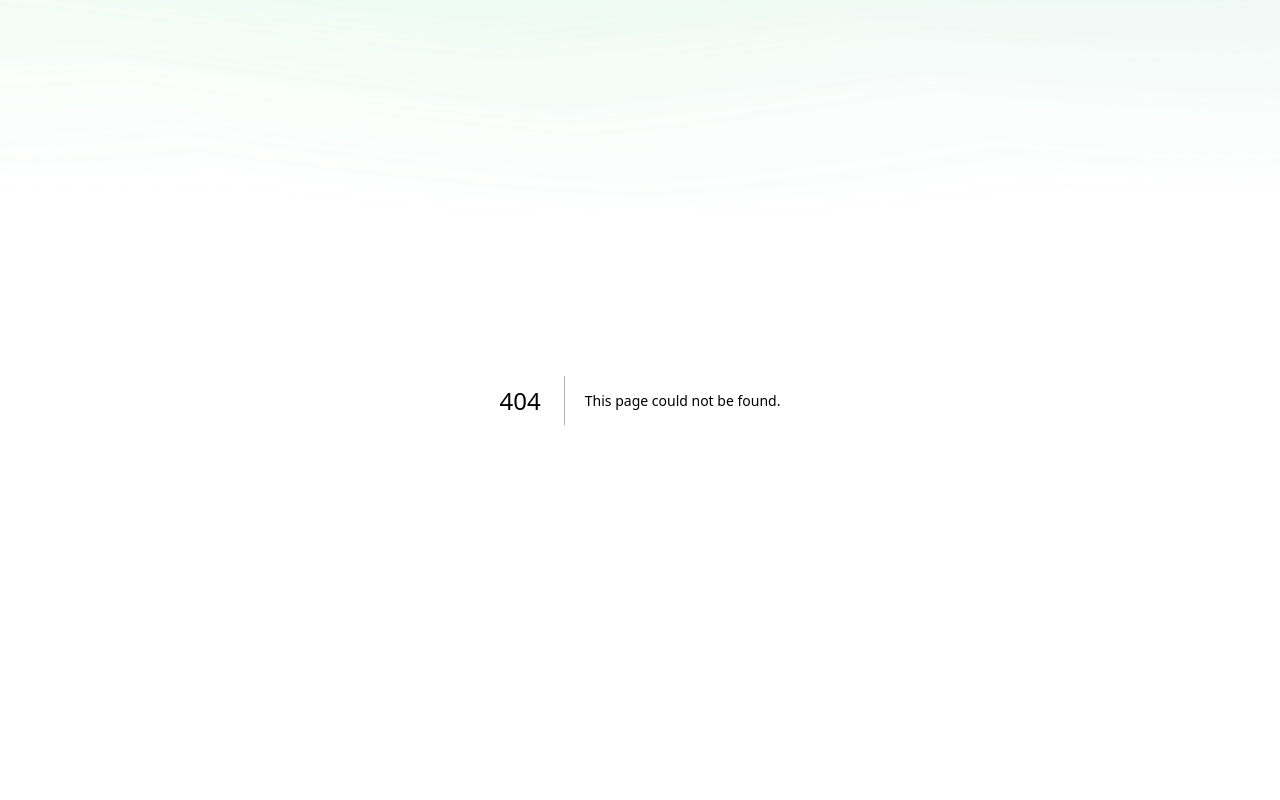
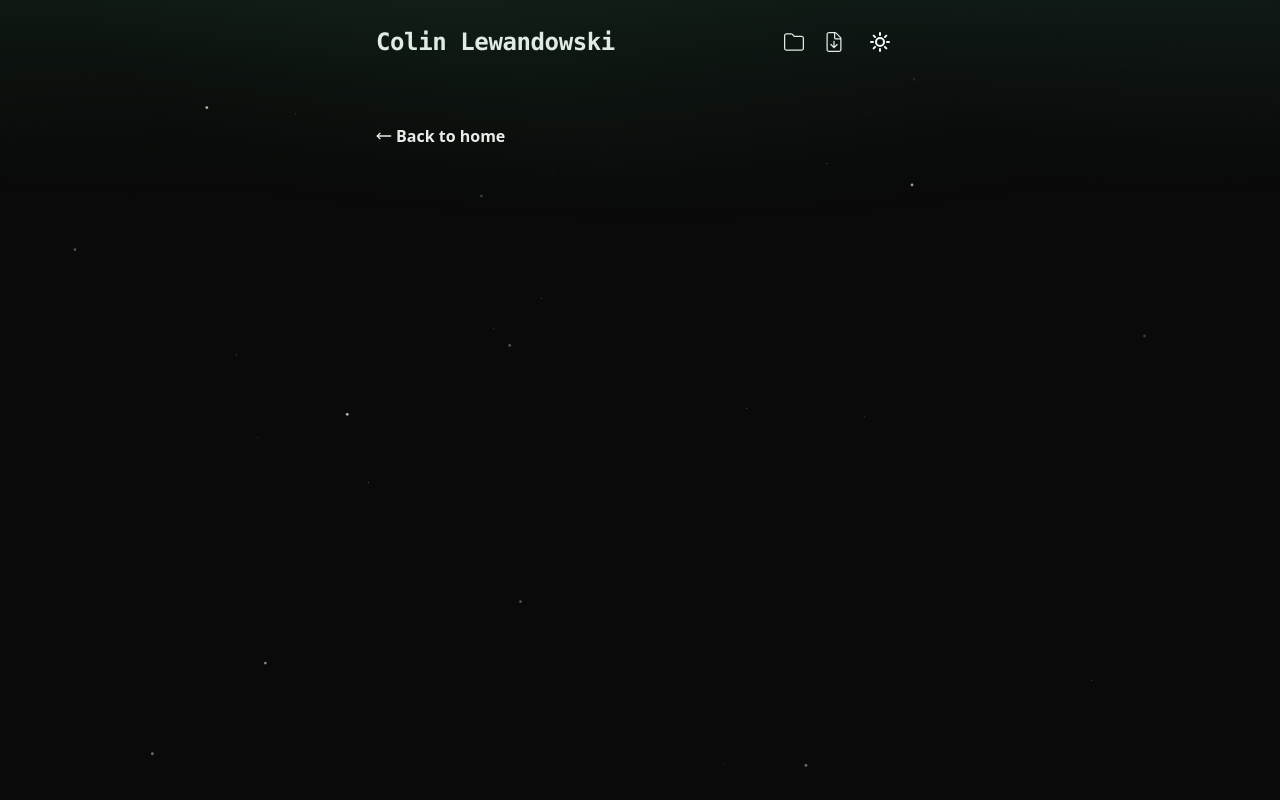
Before and after one commit to CLewi1/Portfolio-V2, a Next.js app: page /archive in a window 1280 px wide. Before the commit this address had no page. Built offline with nearby package versions, Linux system fonts and the light colour scheme.

Commit message:
feat: add Archive component and implement animated underline for links

```diff
--- /dev/null
+++ b/src/app/archive/page.tsx
@@ -0,0 +1,50 @@
+import Navbar from "@/components/ui/Navbar";
+import Link from "next/link";
+
+interface Projects {
+    year: number;
+    title: string;
+    builtWith: string[];
+    link: string;
+}
+
+export default function Archive() {
+    const projects: Projects[] = [
+        {
+            year: 2023,
+            title: "Personal Portfolio V1",
+            builtWith: ["React", "TailwindCSS", "Vercel"],
+            link: "https://clewi.vercel.app",
+        },
+    ];
+
+
+
+    return (
+        <main className="relative mx-auto mt-6 max-w-xl px-6">
+            <header className="-ml-[8px] mb-10 tracking-tight sm:mb-16">
+                <Navbar />
+            </header>
+
+            <section>
+
+
+
+
+
+
+
+                {/* Back Home link */}
+                <div className="my-12">
+                    <Link className="group flex items-center gap-1 font-semibold hover:text-neutral-400" href="/">
+                        <svg xmlns="http://www.w3.org/2000/svg" width="24" height="24" viewBox="0 0 24 24" fill="none" stroke="currentColor" strokeWidth="2" strokeLinecap="round" strokeLinejoin="round" className="size-4 transition-transform duration-300 group-hover:-translate-x-1">
+                        <path d="M6 16L2 12L6 8"></path>
+                        <path d="M2 12H22"></path>
+                        </svg>
+                        <p>Back to home</p>
+                    </Link>
+                </div>
+            </section>
+        </main>
+    );
+}
--- a/src/app/globals.css
+++ b/src/app/globals.css
@@ -53,3 +53,25 @@ body {
 .rotate-y-180 {
   transform: rotateY(180deg);
 }
+
+/* Animated underline from left to right */
+.link-underline {
+  position: relative;
+  text-decoration: none;
+}
+.link-underline::after {
+  content: "";
+  position: absolute;
+  left: 0;
+  bottom: -2px;
+  height: 2px;
+  width: 100%;
+  background: currentColor;
+  transform-origin: left center;
+  transform: scaleX(0);
+  transition: transform 250ms ease;
+}
+.link-underline:hover::after,
+.link-underline:focus::after {
+  transform: scaleX(1);
+}
```
